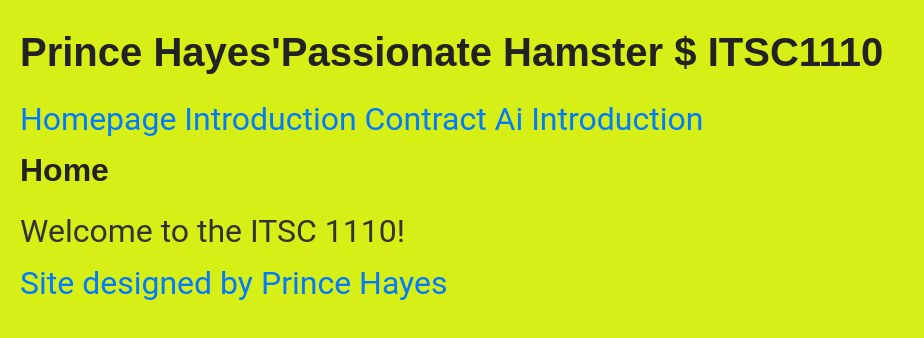
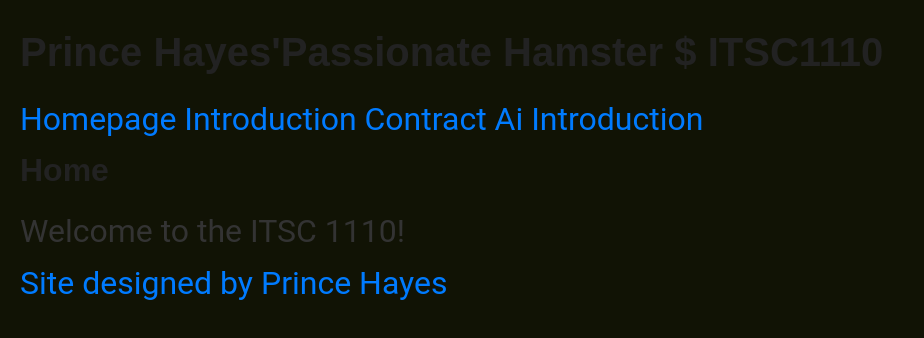
Before and after one commit to PrinceH1-cpu/PrinceH1-cpu.github.io, a plain HTML site: page itsc1110/index.html in a window 1280 px wide. Shown: the whole page, without its empty margins (0-924 px from the left). Drawn offline with Linux system fonts and the light colour scheme.

Commit message:
Update default.css

```diff
--- a/itsc1110/styles/default.css
+++ b/itsc1110/styles/default.css
@@ -13,7 +13,7 @@ body {
     font-family: 'Roboto', sans-serif;
     font-size: 200%;
     color: #333;
-    background-color: #d6ef17;
+    background-color: #111305;
     line-height: 1.6;
     padding: 20px;
 }
```
